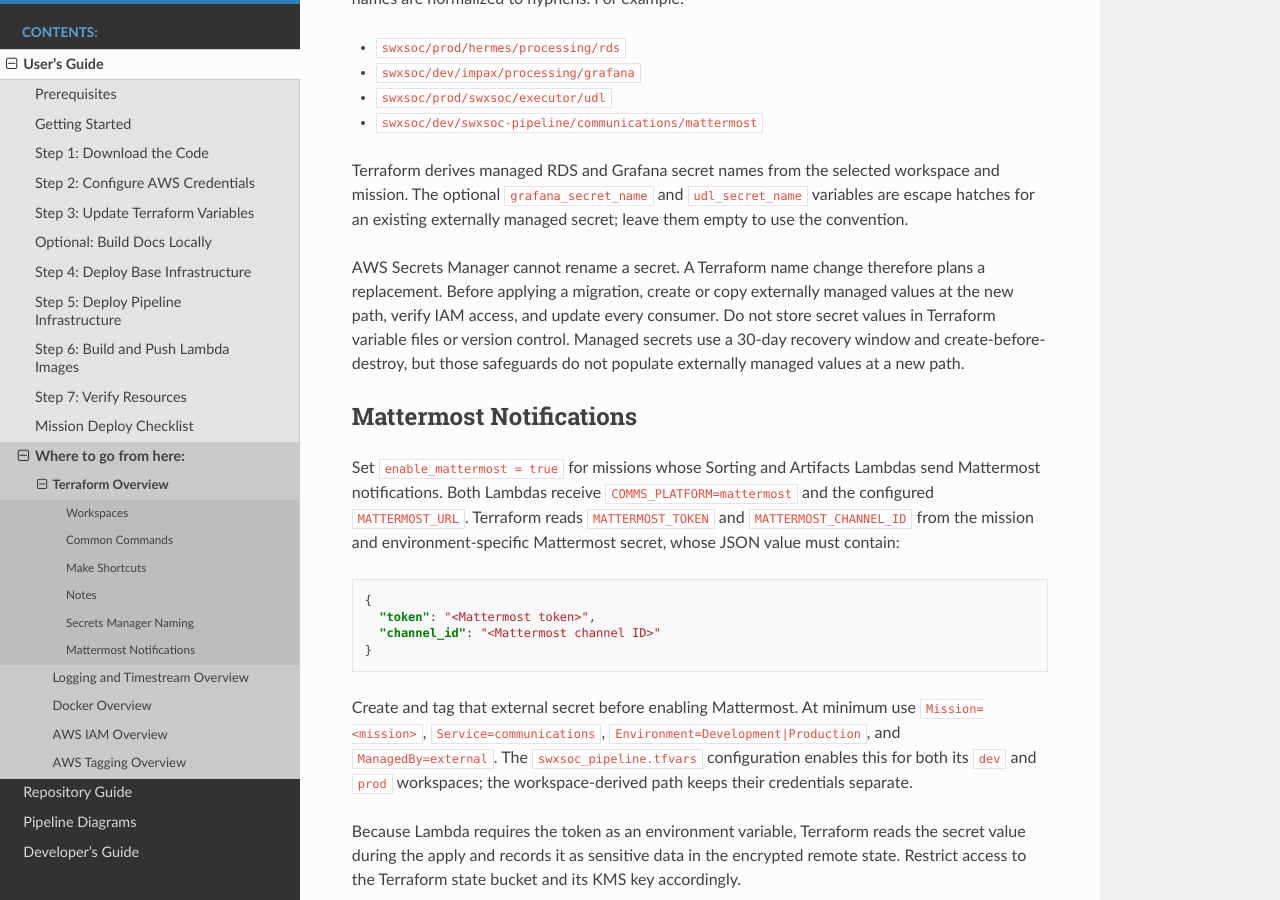
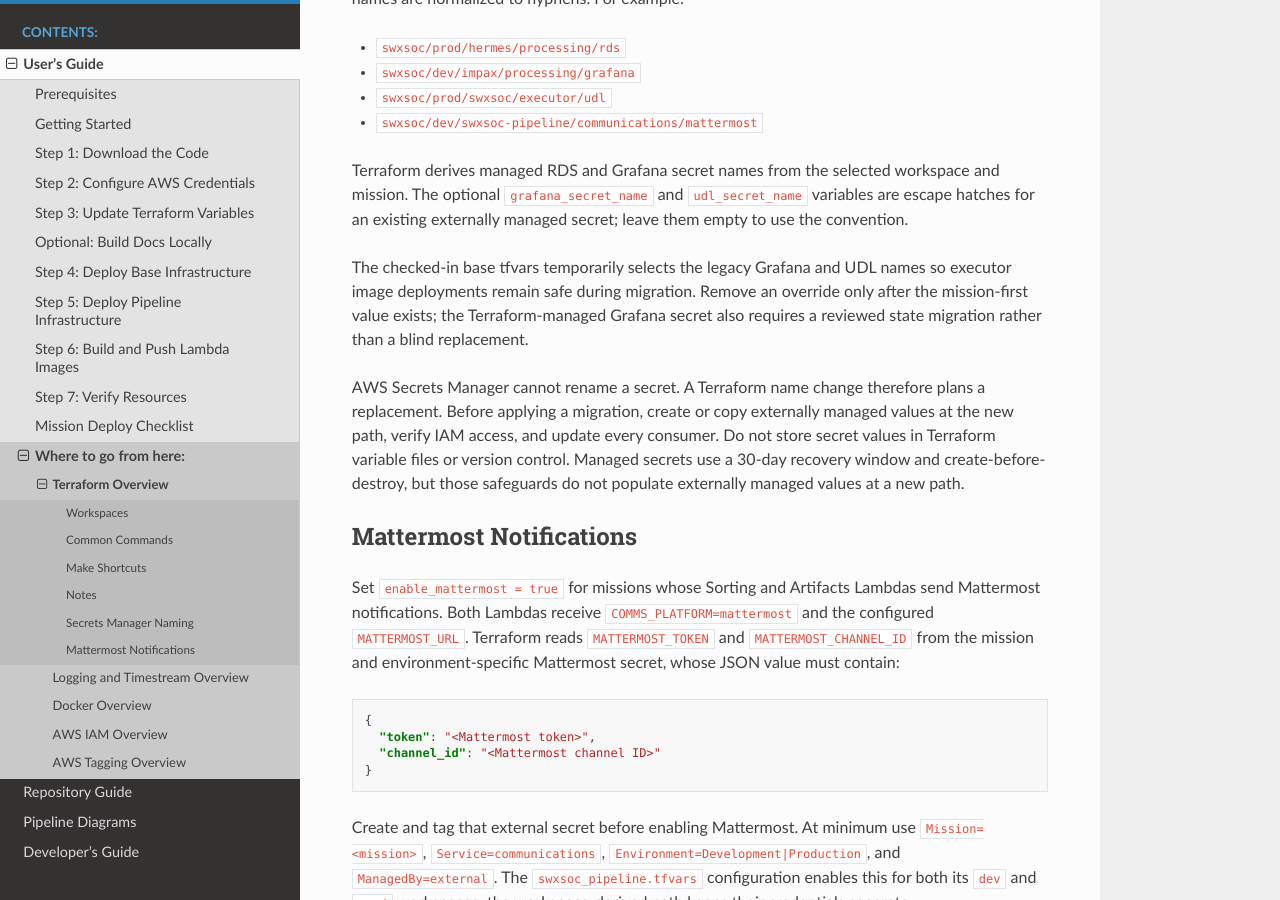
Before and after one commit to swxsoc/sdc_aws_architecture, a Sphinx documentation site: the page built from docs/user-guide/terraform-overview.rst, in a window 1280 px wide and 900 px high, scrolled down 2097 px. Built offline with Sphinx 7.4.7 and the Read the Docs theme 3.1.0, drawn with Linux system fonts in a browser that asks for light colours.

Commit message:
Stage secret migration without runtime churn

```diff
--- a/docs/user-guide/terraform-overview.rst
+++ b/docs/user-guide/terraform-overview.rst
@@ -105,6 +105,11 @@ workspace and mission. The optional ``grafana_secret_name`` and
 ``udl_secret_name`` variables are escape hatches for an existing externally
 managed secret; leave them empty to use the convention.
 
+The checked-in base tfvars temporarily selects the legacy Grafana and UDL names
+so executor image deployments remain safe during migration. Remove an override
+only after the mission-first value exists; the Terraform-managed Grafana secret
+also requires a reviewed state migration rather than a blind replacement.
+
 AWS Secrets Manager cannot rename a secret. A Terraform name change therefore
 plans a replacement. Before applying a migration, create or copy externally
 managed values at the new path, verify IAM access, and update every consumer.
```
Also changed, not shown: README.md (+5 -0 lines), 6 other files.
